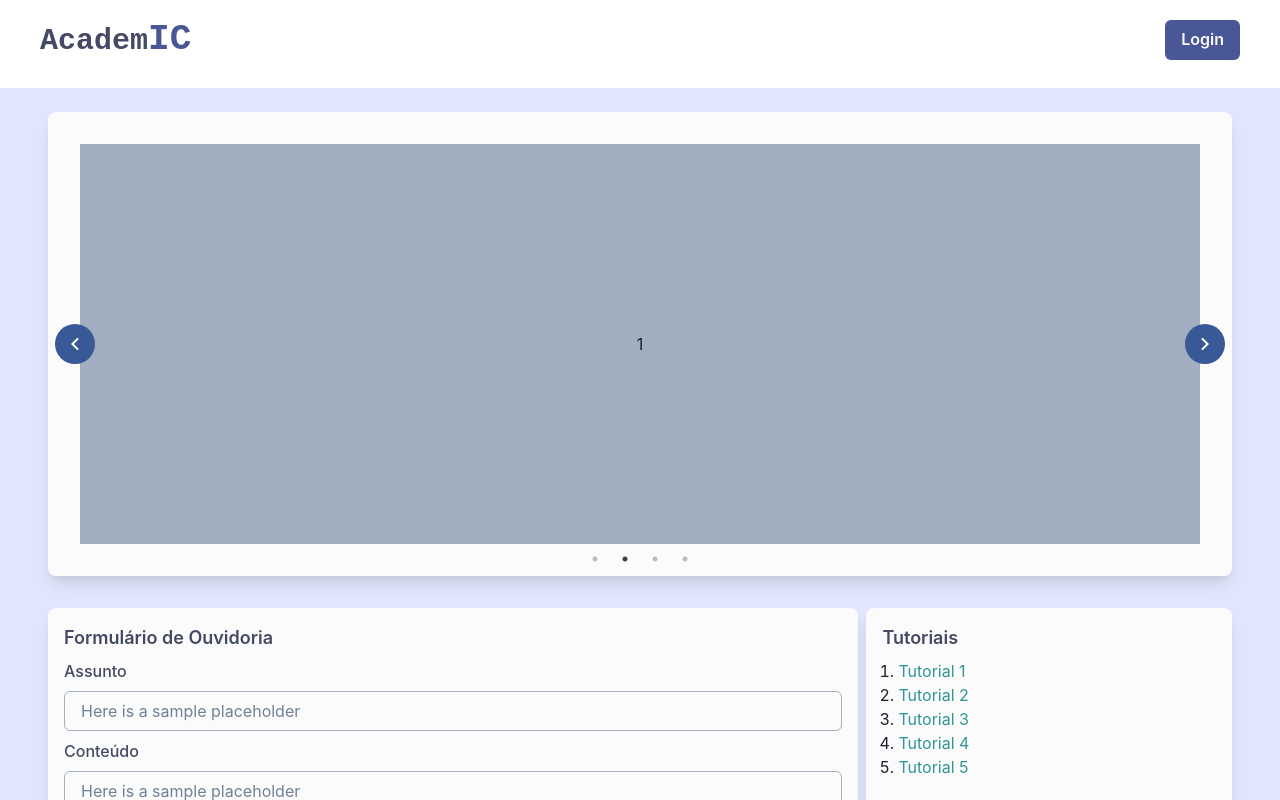
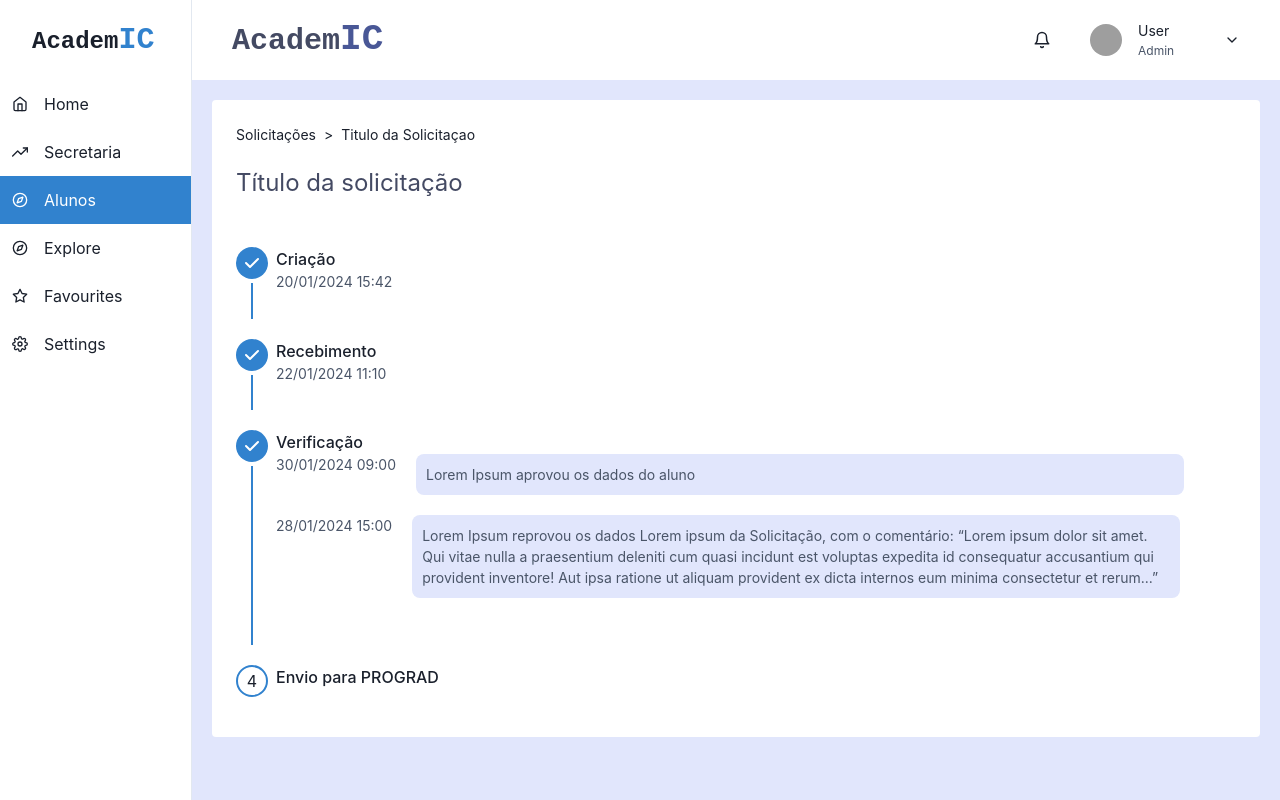
Before and after one commit to Lucasl3/academic-front, a React (Create React App) app: page /dashboard/aluno-solicitacoes in a window 1280 px wide. Before the commit this address led to /. Shown: the top 800 px of the page. Built offline with nearby package versions, Linux system fonts and the light colour scheme; no server answers; sample sign-in values are in the browser's storage; grey boxes are pictures that could not be loaded.

Commit message:
feature: adiciona detalhes do status da solicitaçao do aluno

```diff
--- a/src/App.tsx
+++ b/src/App.tsx
@@ -15,6 +15,8 @@ import EditTutorial from '@/pages/Dashboard/Secretaria/Tutoriais/Edit'
 import Users from '@/pages/Dashboard/Secretaria/Users'
 import Home from '@/pages/Home'
 import HomeNotLogged from '@/pages/Home/NotLogged'
+
+import AlunoSolicitacoes from './pages/Dashboard/Aluno/Solicitacoes'
 class App extends React.Component {
   render() {
     return (
@@ -50,6 +52,10 @@ class App extends React.Component {
                     element={<h1>Secretaria Usuários</h1>}
                   />
                 </Route>
+                <Route
+                  path="aluno-solicitacoes"
+                  element={<AlunoSolicitacoes />}
+                />
               </Route>
             </Route>
             <Route path="*" element={<Navigate to="/" />} />
--- /dev/null
+++ b/src/components/StatusSolicitacao/index.tsx
@@ -0,0 +1,34 @@
+/* eslint-disable prettier/prettier */
+import React from 'react'
+
+import { Flex } from '@chakra-ui/react'
+
+const StatusSolicitacao = ({
+  statusSolicitacoes,
+}: {
+  statusSolicitacoes: Array<{ data?: string; mensagem?: string }>
+}) => {
+  return (
+    <Flex
+      sx={{
+        flexDirection: 'column',
+        width: '100%',
+      }}
+    >
+      {statusSolicitacoes.map((status, index) => (
+        <Flex key={index} sx={{ gap: 5, marginBottom: 5}}>
+          <Flex>{status.data}</Flex>
+          <Flex sx={{
+            width: '80%',
+            wordBreak: 'break-word',
+            background: '#E1E6FC',
+            borderRadius: '8px',
+            padding: '10px'
+          }}>{status.mensagem}</Flex>
+        </Flex>
+      ))}
+    </Flex>
+  )
+}
+
+export default StatusSolicitacao
--- /dev/null
+++ b/src/components/StatusSolicitacao/types.ts
@@ -0,0 +1,4 @@
+export type StatusSolicitacaoProps = {
+  data: string
+  mensagem: string
+}
--- a/src/data/template/index.ts
+++ b/src/data/template/index.ts
@@ -13,6 +13,7 @@ export const sidebarProps = {
   linkItems: [
     { name: 'Home', icon: FiHome, to: '/dashboard/home' },
     { name: 'Secretaria', icon: FiTrendingUp, to: '/dashboard/secretaria' },
+    { name: 'Alunos', icon: FiCompass, to: '/dashboard/aluno-solicitacoes' },
     { name: 'Explore', icon: FiCompass, to: '/teste2' },
     { name: 'Favourites', icon: FiStar, to: '/teste3' },
     { name: 'Settings', icon: FiSettings, to: '/teste4' },
--- /dev/null
+++ b/src/pages/Dashboard/Aluno/Solicitacoes/index.tsx
@@ -0,0 +1,112 @@
+import React from 'react'
+
+import {
+  Box,
+  Text,
+  Breadcrumb,
+  BreadcrumbItem,
+  BreadcrumbLink,
+  Flex,
+  Step,
+  StepDescription,
+  StepIcon,
+  StepIndicator,
+  StepNumber,
+  StepSeparator,
+  StepStatus,
+  StepTitle,
+  Stepper,
+  useSteps,
+  useMediaQuery,
+} from '@chakra-ui/react'
+
+import StatusSolicitacao from '@/components/StatusSolicitacao'
+
+const statusSolicitacoes = [
+  {
+    data: '30/01/2024 09:00',
+    mensagem: 'Lorem Ipsum aprovou os dados do aluno',
+  },
+  {
+    data: '28/01/2024 15:00',
+    mensagem:
+      'Lorem Ipsum reprovou os dados Lorem ipsum da Solicitação, com o comentário: “Lorem ipsum dolor sit amet. Qui vitae nulla a praesentium deleniti cum quasi incidunt est voluptas expedita id consequatur accusantium qui provident inventore! Aut ipsa ratione ut aliquam provident ex dicta internos eum minima consectetur et rerum...”',
+  },
+]
+
+const steps = [
+  { title: 'Criação', description: '20/01/2024   15:42' },
+  { title: 'Recebimento', description: '22/01/2024   11:10' },
+  {
+    title: 'Verificação',
+    description: <StatusSolicitacao statusSolicitacoes={statusSolicitacoes} />,
+  },
+  { title: 'Envio para PROGRAD', description: '' },
+]
+
+const AlunoSolicitacoes = () => {
+  const [isMobile] = useMediaQuery('(max-width: 768px)')
+  const { activeStep } = useSteps({
+    index: 3,
+    count: steps.length,
+  })
+
+  return (
+    <Flex
+      sx={{
+        background: 'white',
+        borderRadius: '4px',
+        flexDirection: 'column',
+        padding: '24px',
+      }}
+    >
+      <Breadcrumb separator={'>'} fontSize={'14px'} marginBottom={5}>
+        <BreadcrumbItem>
+          <BreadcrumbLink href="#">Solicitações</BreadcrumbLink>
+        </BreadcrumbItem>
+        <BreadcrumbItem isCurrentPage>
+          <BreadcrumbLink href="#">Titulo da Solicitaçao</BreadcrumbLink>
+        </BreadcrumbItem>
+      </Breadcrumb>
+      <Flex
+        sx={{
+          flexDirection: 'column',
+          gap: '30px',
+        }}
+      >
+        <Text fontSize="2xl" color="#444A63">
+          Título da solicitação
+        </Text>
+
+        <Stepper
+          index={activeStep}
+          orientation="vertical"
+          minHeight="450px"
+          marginY="16px"
+        >
+          {steps.map((step, index) => (
+            <Step key={index}>
+              <StepIndicator>
+                <StepStatus
+                  complete={<StepIcon />}
+                  incomplete={<StepNumber />}
+                  active={<StepNumber />}
+                />
+              </StepIndicator>
+
+              <Box>
+                <StepTitle>{step.title}</StepTitle>
+                {step.description !== '' && (
+                  <StepDescription>{step.description}</StepDescription>
+                )}
+              </Box>
+              <StepSeparator />
+            </Step>
+          ))}
+        </Stepper>
+      </Flex>
+    </Flex>
+  )
+}
+
+export default AlunoSolicitacoes
```
Also changed, not shown: 2 other files (tests, documents, lock files or other folders).
